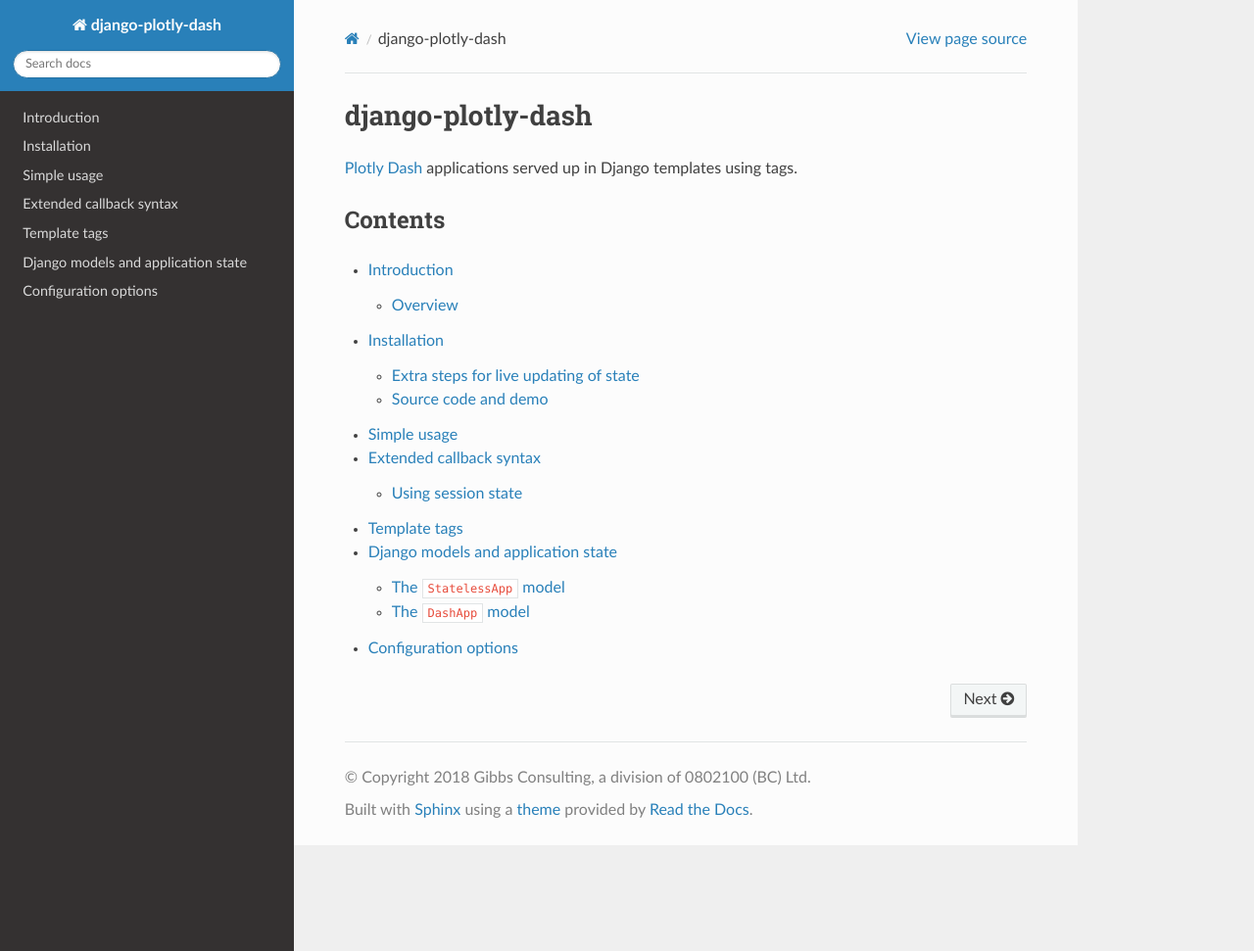
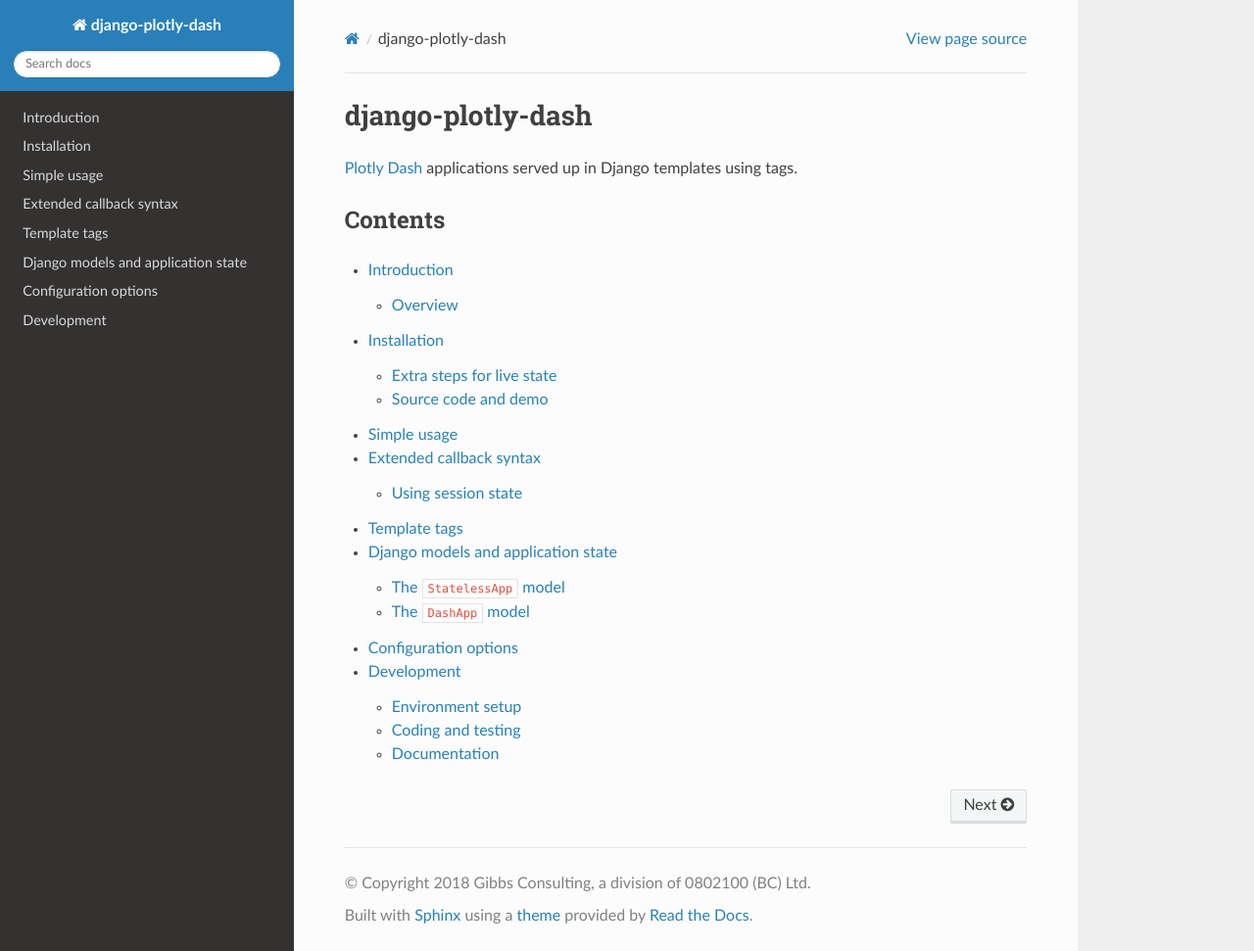
Before and after one commit to GibbsConsulting/django-plotly-dash, a Sphinx documentation site: the page built from docs/index.rst, in a window 1280 px wide and 971 px high. Shown: the whole window at 98% size. Built offline with Sphinx 7.4.7 and the Read the Docs theme 2.0.0, drawn with Linux system fonts in a browser that asks for light colours.

Commit message:
More developer-level documentation

```diff
--- /dev/null
+++ b/docs/development.rst
@@ -0,0 +1,21 @@
+.. _development:
+
+Development
+===========
+
+Development info to go here.
+
+Environment setup
+-----------------
+
+blah
+
+Coding and testing
+------------------
+
+blah
+
+Documentation
+-------------
+
+blah
--- a/docs/index.rst
+++ b/docs/index.rst
@@ -21,3 +21,4 @@
    template_tags
    models_and_state
    configuration
+   development
```
Also changed, not shown: README.md (+4 -0 lines), docs/installation.rst (+5 -3 lines), 1 other file.
